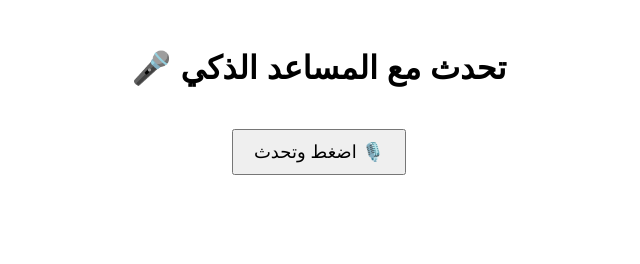
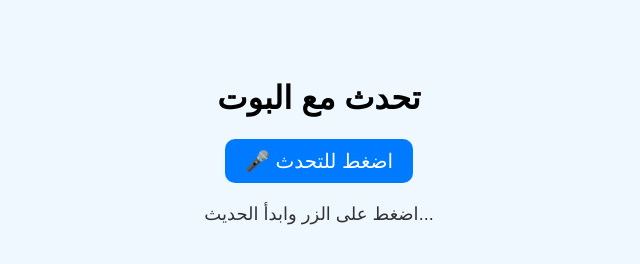
Before and after one commit to pierejack/chatbot_server, a plain HTML site: page index.html in a window 1280 px wide. Shown: the whole page, without its empty margins (321-961 px from the left). Drawn offline with Linux system fonts and the light colour scheme.

Commit message:
Add files via upload

```diff
--- a/index.html
+++ b/index.html
@@ -1,62 +1,81 @@
 <!DOCTYPE html>
-<html lang="ar" dir="rtl">
+<html lang="ar">
 <head>
   <meta charset="UTF-8">
-  <title>مساعد صوتي</title>
+  <title>تحدث مع البوت</title>
   <style>
-    body { font-family: Arial; padding: 20px; text-align: center; }
-    button { font-size: 18px; padding: 10px 20px; margin-top: 20px; }
-    #response { margin-top: 20px; font-size: 20px; color: #333; }
+    body {
+      font-family: Arial;
+      text-align: center;
+      padding: 50px;
+      background-color: #f0f8ff;
+    }
+    button {
+      font-size: 20px;
+      padding: 10px 20px;
+      cursor: pointer;
+      border-radius: 10px;
+      background-color: #007bff;
+      color: white;
+      border: none;
+    }
+    #status {
+      margin-top: 20px;
+      font-size: 18px;
+      color: #333;
+    }
   </style>
 </head>
 <body>
-  <h1>تحدث مع المساعد الذكي 🎤</h1>
-  <button onclick="startListening()">🎙️ اضغط وتحدث</button>
-  <div id="response"></div>
-  <audio id="audio" controls style="display:none;"></audio>
+
+  <h1>تحدث مع البوت</h1>
+  <button onclick="startRecognition()">🎤 اضغط للتحدث</button>
+  <p id="status">اضغط على الزر وابدأ الحديث...</p>
 
   <script>
-    const responseDiv = document.getElementById("response");
-    const audioElement = document.getElementById("audio");
+    function startRecognition() {
+      const recognition = new (window.SpeechRecognition || window.webkitSpeechRecognition)();
+      recognition.lang = 'ar-EG'; // اللغة العربية
 
-    function startListening() {
-      const recognition = new (window.SpeechRecognition || window.webkitSpeechRecognition)();
-      recognition.lang = "ar-SA";
-      recognition.start();
-
-      recognition.onresult = function (event) {
-        const transcript = event.results[0][0].transcript;
-        responseDiv.innerHTML = "🗣️ قلت: " + transcript;
-        sendMessage(transcript);
+      recognition.onstart = () => {
+        document.getElementById('status').innerText = 'يتم الاستماع الآن...';
       };
 
-      recognition.onerror = function (event) {
-        responseDiv.innerHTML = "❌ حدث خطأ: " + event.error;
+      recognition.onspeechend = () => {
+        recognition.stop();
+        document.getElementById('status').innerText = 'جاري المعالجة...';
       };
-    }
 
-    function sendMessage(message) {
-      fetch("https://chatbot-server-nswo.onrender.com/chat", {
-        method: "POST",
-        headers: { "Content-Type": "application/json" },
-        body: JSON.stringify({ message: message })
-      })
-      .then(res => res.json())
-      .then(data => {
-        if (data.reply) {
-          responseDiv.innerHTML += "<br>🤖 البوت: " + data.reply;
-        }
-        if (data.audio_url) {
-          audioElement.src = "https://chatbot-server-nswo.onrender.com" + data.audio_url;
-          audioElement.style.display = "block";
-          audioElement.play();
-        }
-      })
-      .catch(err => {
-        responseDiv.innerHTML = "❌ فشل الاتصال بالخادم";
-        console.error(err);
-      });
+      recognition.onerror = (event) => {
+        document.getElementById('status').innerText = 'حدث خطأ: ' + event.error;
+      };
+
+      recognition.onresult = (event) => {
+        const transcript = event.results[0][0].transcript;
+        document.getElementById('status').innerText = 'أنت قلت: ' + transcript;
+
+        fetch('/chat', {
+          method: 'POST',
+          headers: {
+            'Content-Type': 'application/json'
+          },
+          body: JSON.stringify({ message: transcript })
+        })
+        .then(response => response.json())
+        .then(data => {
+          document.getElementById('status').innerText = 'البوت: ' + data.reply;
+          const audio = new Audio('/audio/' + data.audio);
+          audio.play();
+        })
+        .catch(error => {
+          document.getElementById('status').innerText = 'حدث خطأ في الرد.';
+          console.error(error);
+        });
+      };
+
+      recognition.start();
     }
   </script>
+
 </body>
 </html>
```
